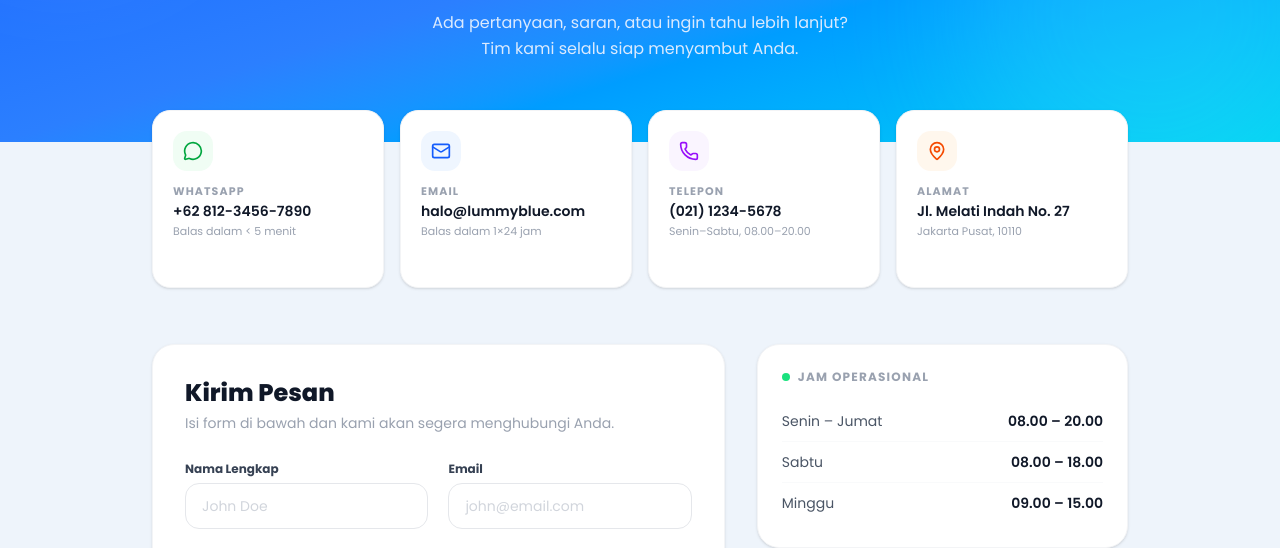
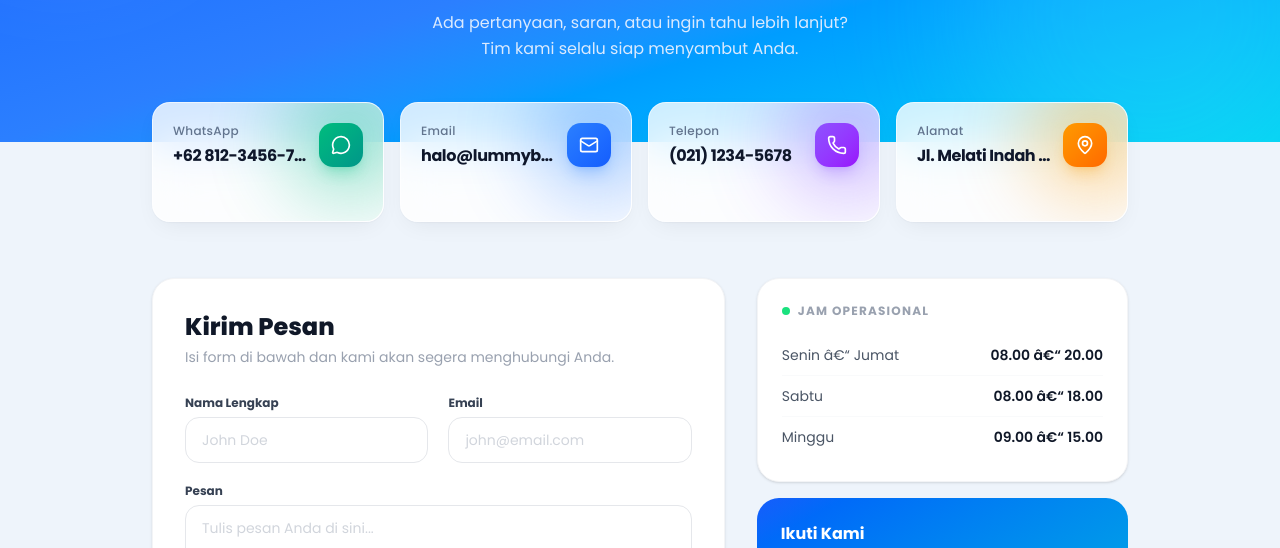
Before and after one commit to Varaaa-arch/WCC_UMKM-Laundry_Digital_Solution, a Next.js app: page /contact in a window 1280 px wide. Shown: the part 252-800 px from the top of the page. Built offline with nearby package versions, Linux system fonts and the light colour scheme; no server answers.

Commit message:
fix: cards ui di halaman kontak

```diff
--- a/src/app/about/page.tsx
+++ b/src/app/about/page.tsx
@@ -9,7 +9,8 @@ export default function AboutPage() {
       <main className="min-h-screen bg-[#EEF4FB]">
 
         {/* Section 1 — Cerita Kami */}
-        <section className="relative overflow-hidden pt-[72px] bg-[#EEF4FB]">          {/* Bubble decorations */}
+        <section className="relative overflow-hidden pt-14 sm:pt-16 bg-[#EEF4FB]">
+          {/* Bubble decorations */}
           <div className="absolute top-10 left-8 w-24 h-24 rounded-full bg-white/10 blur-sm" />
           <div className="absolute top-32 left-24 w-12 h-12 rounded-full bg-white/15" />
           <div className="absolute top-16 right-16 w-36 h-36 rounded-full bg-white/10 blur-md" />
@@ -18,7 +19,7 @@ export default function AboutPage() {
           <div className="absolute bottom-10 right-1/4 w-10 h-10 rounded-full bg-white/20" />
           <div className="absolute top-8 left-1/2 w-8 h-8 rounded-full bg-white/15" />
 
-          <div className="max-w-5xl mx-auto px-6 py-4 grid grid-cols-1 md:grid-cols-2 gap-10 items-center relative z-10">
+          <div className="max-w-5xl mx-auto px-6 pt-2 pb-6 sm:pb-8 grid grid-cols-1 md:grid-cols-2 gap-8 sm:gap-10 items-center relative z-10">
             {/* Kiri */}
             <div>
               <span className="inline-flex items-center gap-1.5 text-xs font-semibold text-blue-600 bg-blue-100 rounded-full px-3 py-1 mb-6">
--- a/src/app/contact/page.tsx
+++ b/src/app/contact/page.tsx
@@ -2,44 +2,52 @@
 
 import { useState } from "react"
 import { Footer } from "@/components/layout/Footer"
-import { MessageCircleIcon, MailIcon, PhoneIcon, MapPinIcon, SendIcon, CheckCircle2Icon, ArrowRightIcon } from "lucide-react"
+import { ContactCard } from "@/components/contact/ContactCard"
+import {
+  MessageCircleIcon,
+  MailIcon,
+  PhoneIcon,
+  MapPinIcon,
+  SendIcon,
+  CheckCircle2Icon,
+} from "lucide-react"
 
 const CONTACTS = [
   {
     icon: MessageCircleIcon,
     label: "WhatsApp",
     value: "+62 812-3456-7890",
-    sub: "Balas dalam < 5 menit",
     href: "https://wa.me/6281234567890",
-    color: "bg-green-500",
-    light: "bg-green-50 text-green-600",
+    gradient: "bg-emerald-500",
+    iconBg: "bg-gradient-to-br from-emerald-500 to-teal-600 shadow-emerald-500/25",
+    hoverShadow: "hover:shadow-[0_4px_24px_-6px_rgba(16,185,129,0.25)]",
   },
   {
     icon: MailIcon,
     label: "Email",
     value: "halo@lummyblue.com",
-    sub: "Balas dalam 1×24 jam",
     href: "mailto:halo@lummyblue.com",
-    color: "bg-blue-500",
-    light: "bg-blue-50 text-blue-600",
+    gradient: "bg-blue-500",
+    iconBg: "bg-gradient-to-br from-blue-500 to-blue-600 shadow-blue-500/25",
+    hoverShadow: "hover:shadow-[0_4px_24px_-6px_rgba(37,99,235,0.2)]",
   },
   {
     icon: PhoneIcon,
     label: "Telepon",
     value: "(021) 1234-5678",
-    sub: "Senin–Sabtu, 08.00–20.00",
     href: "tel:02112345678",
-    color: "bg-purple-500",
-    light: "bg-purple-50 text-purple-600",
+    gradient: "bg-violet-500",
+    iconBg: "bg-gradient-to-br from-violet-500 to-purple-600 shadow-violet-500/25",
+    hoverShadow: "hover:shadow-[0_4px_24px_-6px_rgba(139,92,246,0.22)]",
   },
   {
     icon: MapPinIcon,
     label: "Alamat",
     value: "Jl. Melati Indah No. 27",
-    sub: "Jakarta Pusat, 10110",
     href: "https://maps.google.com/?q=Jakarta+Pusat",
-    color: "bg-orange-500",
-    light: "bg-orange-50 text-orange-600",
+    gradient: "bg-amber-500",
+    iconBg: "bg-gradient-to-br from-amber-500 to-orange-500 shadow-amber-500/25",
+    hoverShadow: "hover:shadow-[0_4px_24px_-6px_rgba(245,158,11,0.22)]",
   },
 ]
 
@@ -80,28 +88,10 @@ export default function ContactPage() {
         </section>
 
         {/* Contact cards */}
-        <section className="max-w-5xl mx-auto px-6 -mt-8 relative z-10">
-          <div className="grid grid-cols-2 md:grid-cols-4 gap-4">
-            {CONTACTS.map(({ icon: Icon, label, value, sub, href, color, light }) => (
-              <a
-                key={label}
-                href={href}
-                target="_blank"
-                rel="noopener noreferrer"
-                className="group bg-white rounded-2xl p-5 shadow-sm border border-gray-100 hover:shadow-lg hover:-translate-y-1 transition-all duration-300 flex flex-col gap-3"
-              >
-                <div className={`w-10 h-10 rounded-xl flex items-center justify-center ${light}`}>
-                  <Icon className="w-5 h-5" />
-                </div>
-                <div>
-                  <p className="text-[11px] font-bold text-gray-400 uppercase tracking-widest">{label}</p>
-                  <p className="font-semibold text-gray-900 text-sm mt-0.5 leading-snug">{value}</p>
-                  <p className="text-[11px] text-gray-400 mt-0.5">{sub}</p>
-                </div>
-                <div className="flex items-center gap-1 text-xs font-semibold text-blue-500 opacity-0 group-hover:opacity-100 transition-opacity">
-                  Hubungi <ArrowRightIcon className="w-3 h-3" />
-                </div>
-              </a>
+        <section className="max-w-5xl mx-auto px-6 -mt-10 relative z-10">
+          <div className="grid grid-cols-1 gap-4 sm:grid-cols-2 lg:grid-cols-4">
+            {CONTACTS.map((contact, index) => (
+              <ContactCard key={contact.label} {...contact} index={index} />
             ))}
           </div>
         </section>
@@ -109,7 +99,7 @@ export default function ContactPage() {
         {/* Form + Info */}
         <section className="max-w-5xl mx-auto px-6 py-14 grid grid-cols-1 md:grid-cols-5 gap-8">
 
-          {/* Left — form */}
+          {/* Left â€” form */}
           <div className="md:col-span-3">
             <div className="bg-white rounded-3xl p-8 shadow-sm border border-gray-100">
               <h2 className="text-2xl font-extrabold text-gray-900 mb-1">Kirim Pesan</h2>
@@ -181,7 +171,7 @@ export default function ContactPage() {
             </div>
           </div>
 
-          {/* Right — info */}
+          {/* Right â€” info */}
           <div className="md:col-span-2 flex flex-col gap-4">
             {/* Jam operasional */}
             <div className="bg-white rounded-3xl p-6 shadow-sm border border-gray-100">
@@ -190,9 +180,9 @@ export default function ContactPage() {
                 <span className="text-xs font-bold text-gray-400 uppercase tracking-widest">Jam Operasional</span>
               </div>
               {[
-                { day: "Senin – Jumat", time: "08.00 – 20.00" },
-                { day: "Sabtu", time: "08.00 – 18.00" },
-                { day: "Minggu", time: "09.00 – 15.00" },
+                { day: "Senin â€“ Jumat", time: "08.00 â€“ 20.00" },
+                { day: "Sabtu", time: "08.00 â€“ 18.00" },
+                { day: "Minggu", time: "09.00 â€“ 15.00" },
               ].map(({ day, time }) => (
                 <div key={day} className="flex justify-between items-center py-2.5 border-b border-gray-50 last:border-0">
                   <span className="text-sm text-gray-600">{day}</span>
--- a/src/components/admin/AdminDashboardClient.tsx
+++ b/src/components/admin/AdminDashboardClient.tsx
@@ -81,7 +81,7 @@ export default function AdminDashboardClient() {
               {getGreeting()}
             </p>
             <h2 className="mt-1 text-xl font-bold text-white sm:text-2xl">
-              Halo, {profileName.split(" ")[0]} 👋
+              Halo, {profileName.split(" ")[0]}
             </h2>
             <p className="mt-2 max-w-lg text-sm text-slate-300">
               Pantau performa bisnis laundry Anda secara real-time.
--- /dev/null
+++ b/src/components/contact/ContactCard.tsx
@@ -0,0 +1,92 @@
+"use client"
+
+import type { LucideIcon } from "lucide-react"
+import { motion } from "framer-motion"
+import { ArrowRight } from "lucide-react"
+import { cn } from "@/lib/utils"
+
+type ContactCardProps = {
+  label: string
+  value: string
+  href: string
+  icon: LucideIcon
+  gradient: string
+  iconBg: string
+  hoverShadow: string
+  index?: number
+}
+
+const cardMotion = {
+  hidden: { opacity: 0, y: 20, scale: 0.98 },
+  visible: (i: number) => ({
+    opacity: 1,
+    y: 0,
+    scale: 1,
+    transition: { delay: i * 0.06, duration: 0.45, ease: [0.25, 0.1, 0.25, 1] as const },
+  }),
+}
+
+export function ContactCard({
+  label,
+  value,
+  href,
+  icon: Icon,
+  gradient,
+  iconBg,
+  hoverShadow,
+  index = 0,
+}: ContactCardProps) {
+  return (
+    <motion.a
+      href={href}
+      target="_blank"
+      rel="noopener noreferrer"
+      custom={index}
+      variants={cardMotion}
+      initial="hidden"
+      animate="visible"
+      whileHover={{ y: -2, transition: { duration: 0.2 } }}
+      className={cn(
+        "group relative flex min-h-[120px] flex-col overflow-hidden rounded-2xl border border-white/60 bg-white/80 p-5",
+        "shadow-[0_1px_2px_rgba(15,23,42,0.04),0_8px_24px_-8px_rgba(15,23,42,0.08)] backdrop-blur-xl",
+        "transition-shadow duration-300",
+        hoverShadow
+      )}
+    >
+      <motion.span
+        aria-hidden
+        className={cn(
+          "pointer-events-none absolute -right-8 -top-8 block size-32 rounded-full opacity-40 blur-2xl",
+          gradient
+        )}
+        animate={{ scale: [1, 1.08, 1], opacity: [0.35, 0.5, 0.35] }}
+        transition={{ duration: 5, repeat: Infinity, ease: "easeInOut" }}
+      />
+
+      <div className="relative grid flex-1 grid-cols-[minmax(0,1fr)_auto] items-start gap-3">
+        <div className="min-w-0">
+          <p className="text-xs font-medium tracking-wide text-slate-500">{label}</p>
+          <p
+            className="mt-1.5 truncate text-sm font-bold leading-snug tracking-tight text-slate-900 sm:text-base"
+            title={value}
+          >
+            {value}
+          </p>
+        </div>
+        <span
+          className={cn(
+            "flex size-11 shrink-0 items-center justify-center rounded-xl shadow-lg",
+            iconBg
+          )}
+        >
+          <Icon className="size-5 text-white" />
+        </span>
+
+        <span className="col-span-2 inline-flex items-center gap-1 text-xs font-semibold text-blue-600 opacity-0 transition-opacity duration-200 group-hover:opacity-100">
+          Hubungi
+          <ArrowRight className="size-3.5 transition-transform group-hover:translate-x-0.5" />
+        </span>
+      </div>
+    </motion.a>
+  )
+}
--- a/src/components/dashboard/DashboardHome.tsx
+++ b/src/components/dashboard/DashboardHome.tsx
@@ -75,7 +75,7 @@ export function DashboardHome({ firstName, orders, loading }: DashboardHomeProps
               {getGreeting()}
             </p>
             <h1 className="mt-1 text-xl font-bold text-white sm:text-2xl">
-              Halo, {firstName}! 👋
+              Halo, {firstName}!
             </h1>
             <p className="mt-2 max-w-md text-sm text-slate-300">
               Yuk, pantau laundry kamu hari ini.. status order, poin loyalitas, dan promo spesial.
--- a/src/components/payment/PaymentMethodSection.tsx
+++ b/src/components/payment/PaymentMethodSection.tsx
@@ -257,7 +257,7 @@ export function PaymentMethodSection({
             >
               <Banknote className="mt-0.5 size-5 shrink-0 text-blue-600" />
               <p className="text-sm leading-relaxed text-slate-600">
-                Bayar langsung saat layanan selesai. Tidak perlu transfer di muka —
+                Bayar langsung saat layanan selesai. Tidak perlu transfer di muka!
                 tim kami akan menginformasikan total akhir setelah penimbangan.
               </p>
             </motion.div>
```
